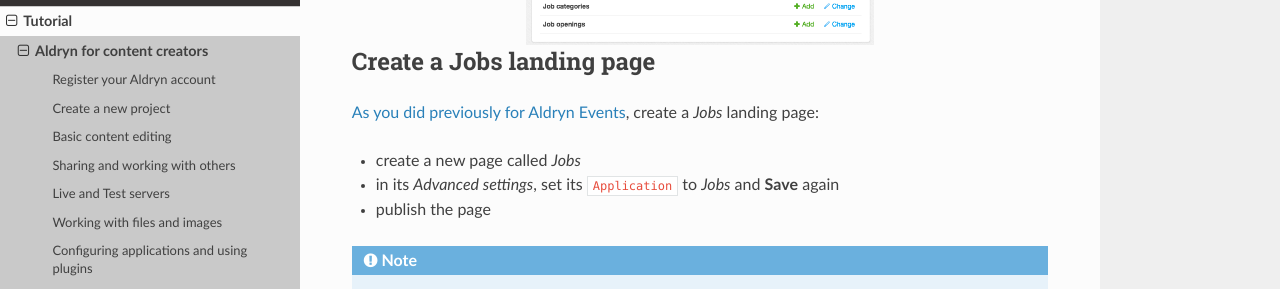
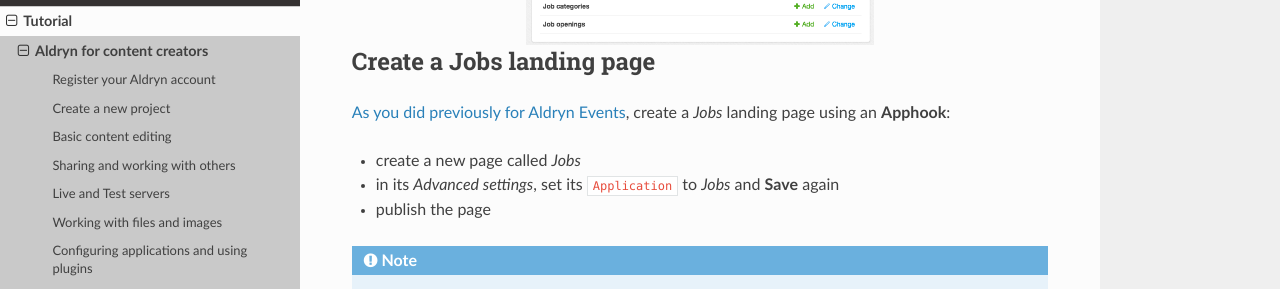
Before and after one commit to aldryn/aldryn-docs, a Sphinx documentation site: the page built from docs/tutorial/web/addons.rst, in a window 1280 px wide and 900 px high, scrolled down 1717 px. Shown: the part 155-444 px from the top of the window. Built offline with Sphinx 7.4.7 and the Read the Docs theme 2.0.0, drawn with Linux system fonts in a browser that asks for light colours.

Commit message:
Clarify apphook use in web tutorial

```diff
--- a/docs/tutorial/web/addons.rst
+++ b/docs/tutorial/web/addons.rst
@@ -63,7 +63,7 @@
 ==========================
 
 :ref:`As you did previously for Aldryn Events <create-events-apphook>`, create a *Jobs* landing
-page:
+page using an **Apphook**:
 
 * create a new page called *Jobs*
 * in its *Advanced settings*, set its ``Application`` to *Jobs* and **Save** again
```
